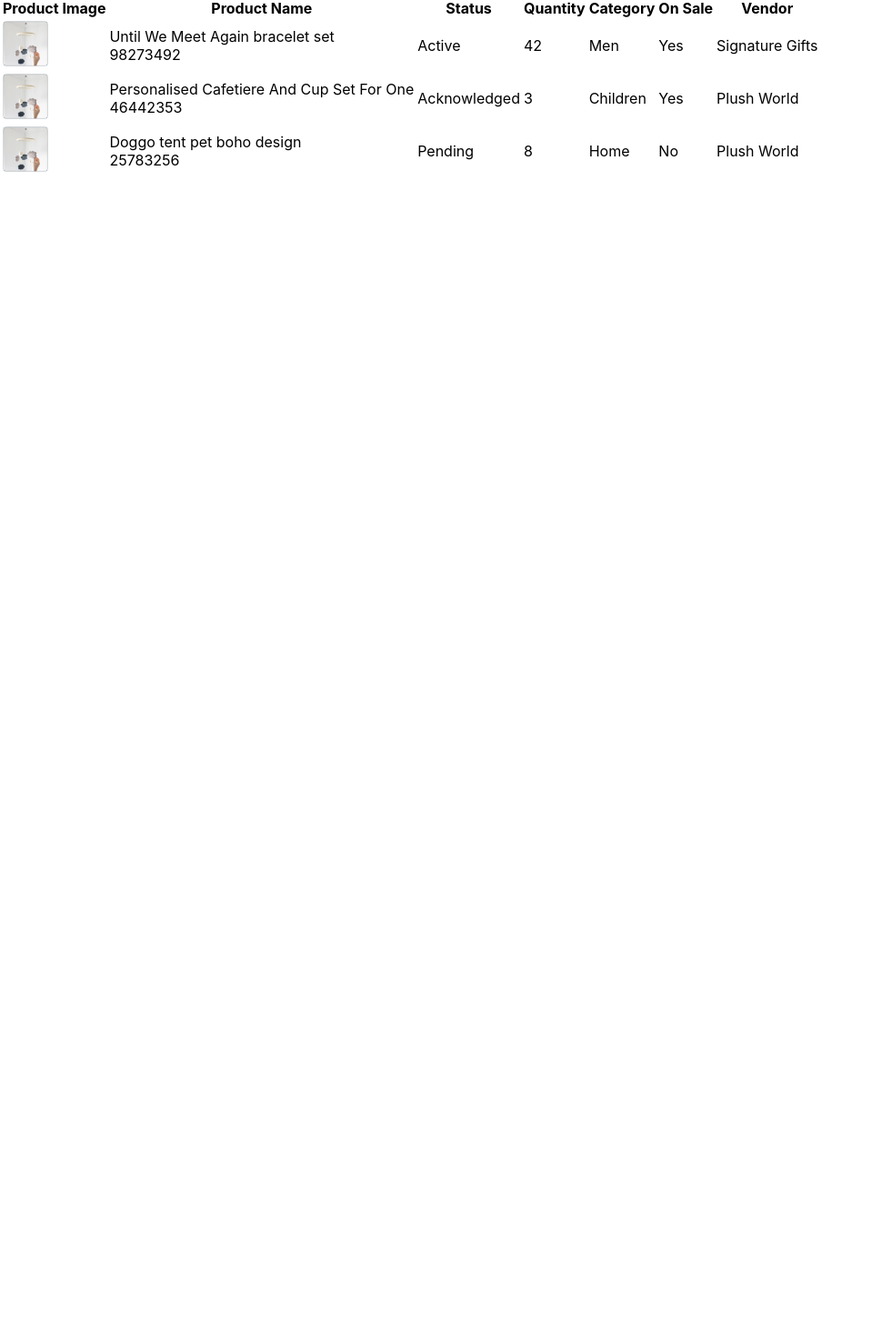
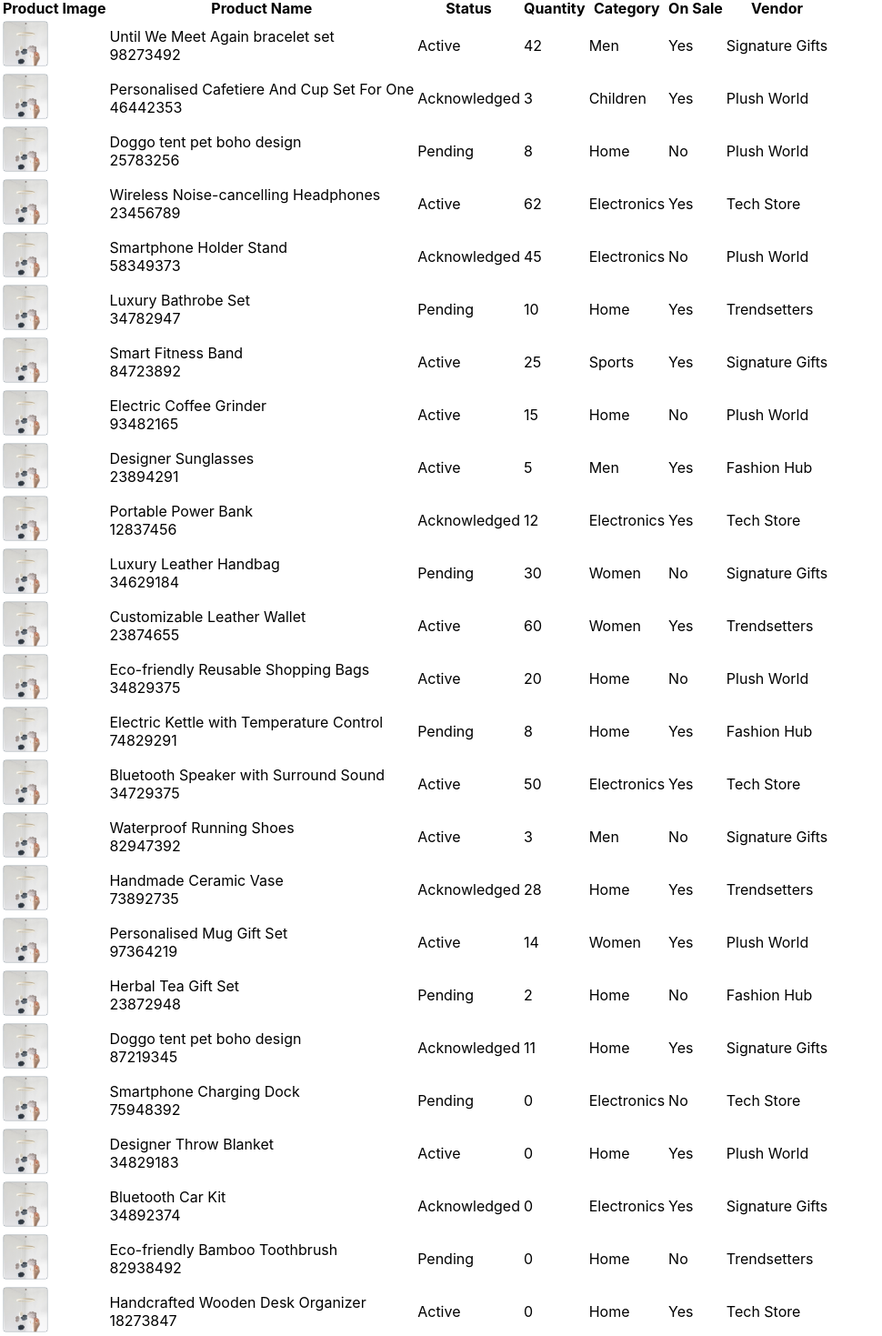
Before and after one commit to smas0900/product_search, a React (Create React App) app: page / in a window 1280 px wide. Shown: the part 202-1671 px from the top of the page at 91% size, without its empty margins (0-970 px from the left). Before the commit the page ends 800 px from the top, so only its background shows below. Built offline with nearby package versions, Linux system fonts and the light colour scheme; data requests are answered from the project's data file.

Commit message:
add filters

```diff
--- a/db.json
+++ b/db.json
@@ -32,7 +32,249 @@
         "vendor": "Plush World",
         "image": "/images/image.png",
         "sku": "25783256"
+      },
+      {
+        "id": 4,
+        "name": "Wireless Noise-cancelling Headphones",
+        "status": "Active",
+        "qty": 62,
+        "category": "Electronics",
+        "onSale": true,
+        "vendor": "Tech Store",
+        "image": "/images/image.png",
+        "sku": "23456789"
+      },
+      {
+        "id": 5,
+        "name": "Smartphone Holder Stand",
+        "status": "Acknowledged",
+        "qty": 45,
+        "category": "Electronics",
+        "onSale": false,
+        "vendor": "Plush World",
+        "image": "/images/image.png",
+        "sku": "58349373"
+      },
+      {
+        "id": 6,
+        "name": "Luxury Bathrobe Set",
+        "status": "Pending",
+        "qty": 10,
+        "category": "Home",
+        "onSale": true,
+        "vendor": "Trendsetters",
+        "image": "/images/image.png",
+        "sku": "34782947"
+      },
+      {
+        "id": 7,
+        "name": "Smart Fitness Band",
+        "status": "Active",
+        "qty": 25,
+        "category": "Sports",
+        "onSale": true,
+        "vendor": "Signature Gifts",
+        "image": "/images/image.png",
+        "sku": "84723892"
+      },
+      {
+        "id": 8,
+        "name": "Electric Coffee Grinder",
+        "status": "Active",
+        "qty": 15,
+        "category": "Home",
+        "onSale": false,
+        "vendor": "Plush World",
+        "image": "/images/image.png",
+        "sku": "93482165"
+      },
+      {
+        "id": 9,
+        "name": "Designer Sunglasses",
+        "status": "Active",
+        "qty": 5,
+        "category": "Men",
+        "onSale": true,
+        "vendor": "Fashion Hub",
+        "image": "/images/image.png",
+        "sku": "23894291"
+      },
+      {
+        "id": 10,
+        "name": "Portable Power Bank",
+        "status": "Acknowledged",
+        "qty": 12,
+        "category": "Electronics",
+        "onSale": true,
+        "vendor": "Tech Store",
+        "image": "/images/image.png",
+        "sku": "12837456"
+      },
+      {
+        "id": 11,
+        "name": "Luxury Leather Handbag",
+        "status": "Pending",
+        "qty": 30,
+        "category": "Women",
+        "onSale": false,
+        "vendor": "Signature Gifts",
+        "image": "/images/image.png",
+        "sku": "34629184"
+      },
+      {
+        "id": 12,
+        "name": "Customizable Leather Wallet",
+        "status": "Active",
+        "qty": 60,
+        "category": "Women",
+        "onSale": true,
+        "vendor": "Trendsetters",
+        "image": "/images/image.png",
+        "sku": "23874655"
+      },
+      {
+        "id": 13,
+        "name": "Eco-friendly Reusable Shopping Bags",
+        "status": "Active",
+        "qty": 20,
+        "category": "Home",
+        "onSale": false,
+        "vendor": "Plush World",
+        "image": "/images/image.png",
+        "sku": "34829375"
+      },
+      {
+        "id": 14,
+        "name": "Electric Kettle with Temperature Control",
+        "status": "Pending",
+        "qty": 8,
+        "category": "Home",
+        "onSale": true,
+        "vendor": "Fashion Hub",
+        "image": "/images/image.png",
+        "sku": "74829291"
+      },
+      {
+        "id": 15,
+        "name": "Bluetooth Speaker with Surround Sound",
+        "status": "Active",
+        "qty": 50,
+        "category": "Electronics",
+        "onSale": true,
+        "vendor": "Tech Store",
+        "image": "/images/image.png",
+        "sku": "34729375"
+      },
+      {
+        "id": 16,
+        "name": "Waterproof Running Shoes",
+        "status": "Active",
+        "qty": 3,
+        "category": "Men",
+        "onSale": false,
+        "vendor": "Signature Gifts",
+        "image": "/images/image.png",
+        "sku": "82947392"
+      },
+      {
+        "id": 17,
+        "name": "Handmade Ceramic Vase",
+        "status": "Acknowledged",
+        "qty": 28,
+        "category": "Home",
+        "onSale": true,
+        "vendor": "Trendsetters",
+        "image": "/images/image.png",
+        "sku": "73892735"
+      },
+      {
+        "id": 18,
+        "name": "Personalised Mug Gift Set",
+        "status": "Active",
+        "qty": 14,
+        "category": "Women",
+        "onSale": true,
+        "vendor": "Plush World",
+        "image": "/images/image.png",
+        "sku": "97364219"
+      },
+      {
+        "id": 19,
+        "name": "Herbal Tea Gift Set",
+        "status": "Pending",
+        "qty": 2,
+        "category": "Home",
+        "onSale": false,
+        "vendor": "Fashion Hub",
+        "image": "/images/image.png",
+        "sku": "23872948"
+      },
+      {
+        "id": 20,
+        "name": "Doggo tent pet boho design",
+        "status": "Acknowledged",
+        "qty": 11,
+        "category": "Home",
+        "onSale": true,
+        "vendor": "Signature Gifts",
+        "image": "/images/image.png",
+        "sku": "87219345"
+      },
+      {
+        "id": 21,
+        "name": "Smartphone Charging Dock",
+        "status": "Pending",
+        "qty": 0,
+        "category": "Electronics",
+        "onSale": false,
+        "vendor": "Tech Store",
+        "image": "/images/image.png",
+        "sku": "75948392"
+      },
+      {
+        "id": 22,
+        "name": "Designer Throw Blanket",
+        "status": "Active",
+        "qty": 0,
+        "category": "Home",
+        "onSale": true,
+        "vendor": "Plush World",
+        "image": "/images/image.png",
+        "sku": "34829183"
+      },
+      {
+        "id": 23,
+        "name": "Bluetooth Car Kit",
+        "status": "Acknowledged",
+        "qty": 0,
+        "category": "Electronics",
+        "onSale": true,
+        "vendor": "Signature Gifts",
+        "image": "/images/image.png",
+        "sku": "34892374"
+      },
+      {
+        "id": 24,
+        "name": "Eco-friendly Bamboo Toothbrush",
+        "status": "Pending",
+        "qty": 0,
+        "category": "Home",
+        "onSale": false,
+        "vendor": "Trendsetters",
+        "image": "/images/image.png",
+        "sku": "82938492"
+      },
+      {
+        "id": 25,
+        "name": "Handcrafted Wooden Desk Organizer",
+        "status": "Active",
+        "qty": 0,
+        "category": "Home",
+        "onSale": true,
+        "vendor": "Tech Store",
+        "image": "/images/image.png",
+        "sku": "18273847"
       }
+    ]
 
-    ]
   }
--- a/src/App.js
+++ b/src/App.js
@@ -37,29 +37,24 @@ const App = () => {
         product.name.toLowerCase().includes(productQuery.toLowerCase()) ||
         product.sku.toLowerCase().includes(productQuery.toLowerCase())
       );
-      console.log("After productQuery filter:", filtered);
     }
 
     if (vendorQuery) {
       filtered = filtered.filter(product =>
         product.vendor.toLowerCase().includes(vendorQuery.toLowerCase())
       );
-      console.log("After vendorQuery filter:", filtered);
     }
 
     if (onSale) {
       filtered = filtered.filter(product => product.onSale === (onSale === 'yes'));
-      console.log("After onSale filter:", filtered);
     }
 
     if (stockStatus) {
       filtered = filtered.filter(product => stockStatus === 'in_stock' ? product.qty > 0 : product.qty === 0);
-      console.log("After stockStatus filter:", filtered);
     }
 
     if (productStatus) {
       filtered = filtered.filter(product => product.status === productStatus);
-      console.log("After productStatus filter:", filtered);
     }
 
     setFilteredProducts(filtered);
--- a/src/components/Products/ProductList.js
+++ b/src/components/Products/ProductList.js
@@ -1,5 +1,7 @@
 // src/components/Products/ProductList.js
 import React from 'react';
+import "./ProductList.css";
+
 
 const ProductList = ({ products }) => {
   return (
```
